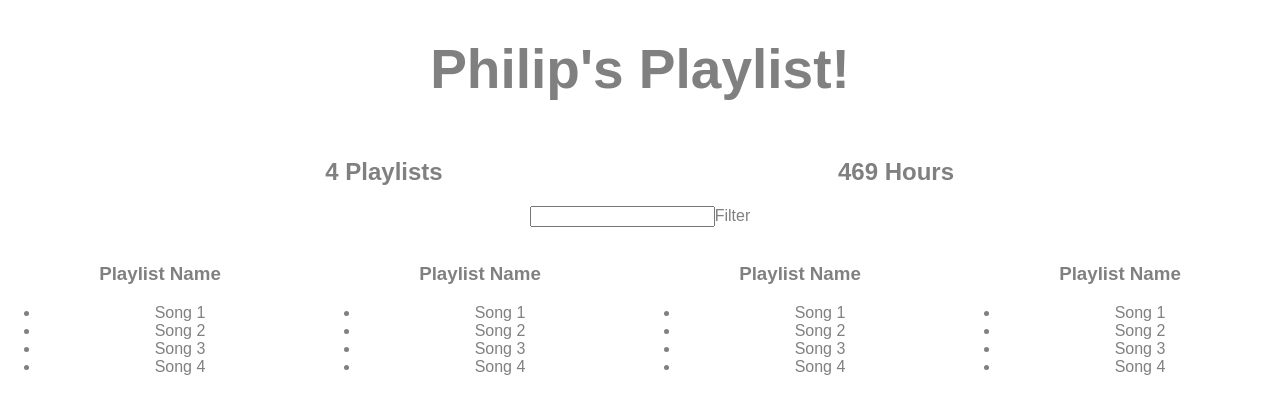
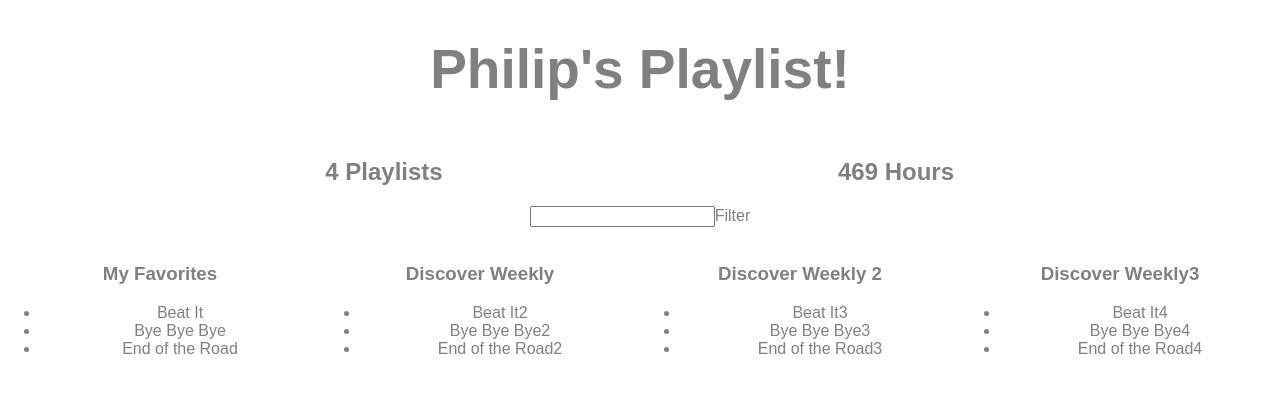
Before and after one commit to uphilgood/reactspotifyapp, a React (Create React App) app: page / in a window 1280 px wide. Shown: the top 414 px of the page. Built offline with nearby package versions, Linux system fonts and the light colour scheme.

Commit message:
added playlist data

```diff
--- a/src/App.js
+++ b/src/App.js
@@ -11,7 +11,7 @@
     name: "Philip",
     playlists: [
       {
-        name: "My Favoriates",
+        name: "My Favorites",
         songs: [{name: "Beat It",
                 duration: 1234},
                 {name: "Bye Bye Bye",
@@ -90,15 +90,21 @@
 
 class Playlist extends Component {
   render() {
+
     return (
       <div style={{...defaultStyle, display: "inline-block", width: '25%'}}>
         <img />
-        <h3> Playlist Name</h3>
+        <h3>{this.props.playlist.name}</h3>
         <ul>
-          <li>Song 1</li>
+          {
+            this.props.playlist.songs.map((song) => {
+              return <li>{song.name}</li>
+            })
+          }
+          {/* <li>Song 1</li>
           <li>Song 2</li>
           <li>Song 3</li>
-          <li>Song 4</li>
+          <li>Song 4</li> */}
           </ul>
         </div>
     );
@@ -127,11 +133,12 @@
       </h1>
       <PlayListCounter playlists={this.state.serverData.user.playlists}/>
       <HoursCounter playlists={this.state.serverData.user.playlists}/>
-      <Filter/>
-      <Playlist/>
-      <Playlist/>
-      <Playlist/>
-      <Playlist/>
+      <Filter />
+      {this.state.serverData.user.playlists.map((playlist) => {
+        return <Playlist playlist={playlist}/>
+      })
+      }
+
       </div> : <h1>loading...</h1>
     }
       </div>
```
